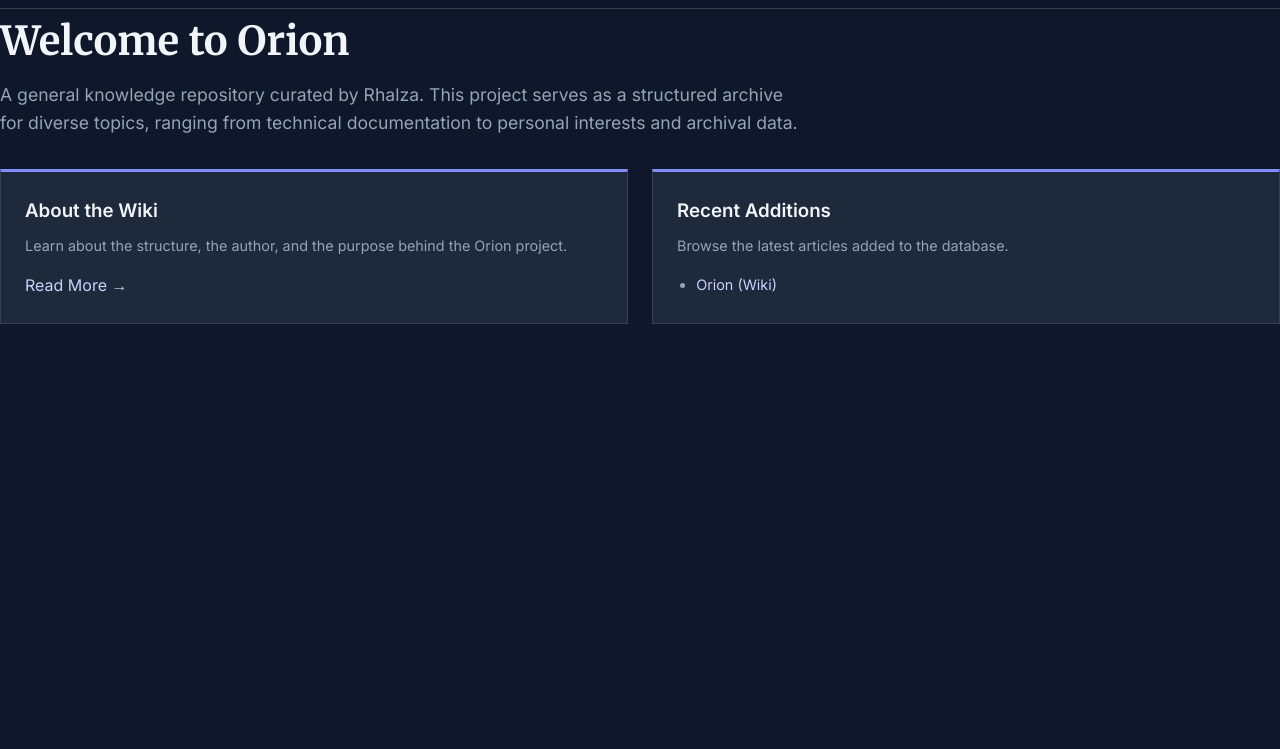
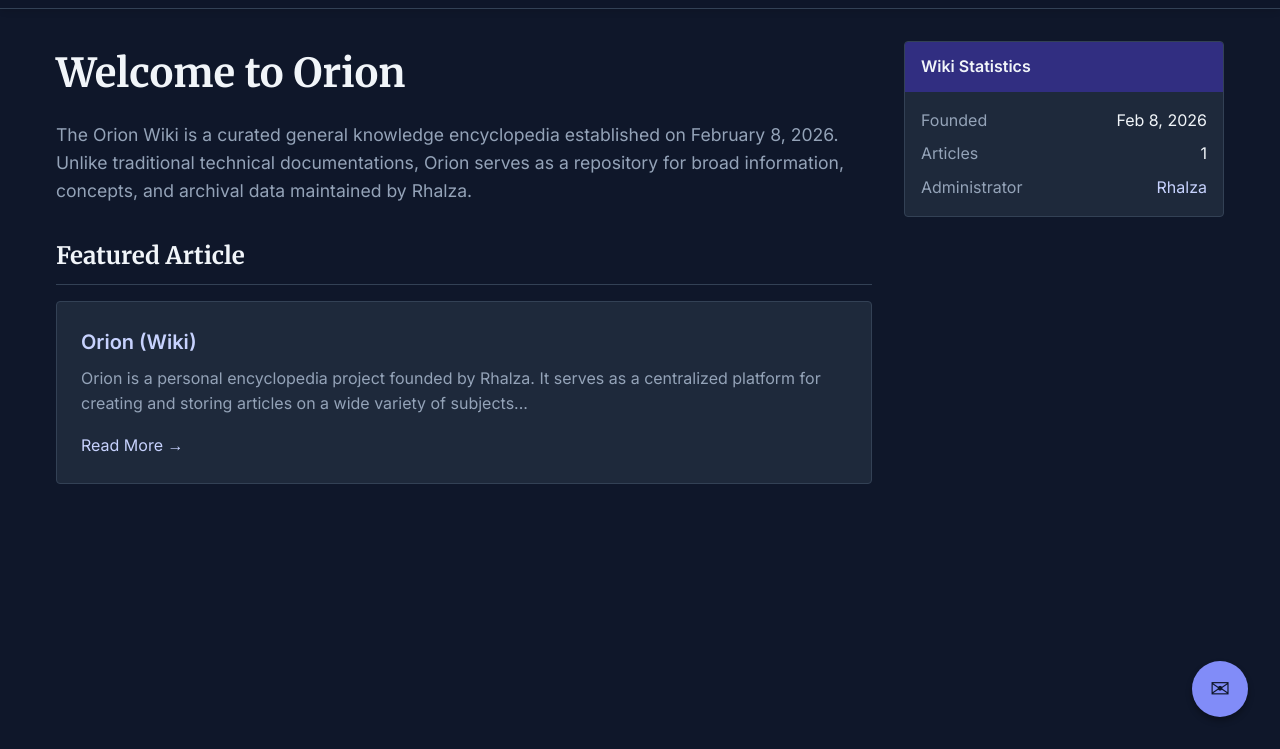
Before and after one commit to Rhalza/wiki, a plain HTML site: page index.html in a window 1280 px wide. Shown: the part 51-800 px from the top of the page. Drawn offline with Linux system fonts and the light colour scheme.

Commit message:
Update index.html

```diff
--- a/index.html
+++ b/index.html
@@ -5,31 +5,12 @@
     <meta name="viewport" content="width=device-width, initial-scale=1.0">
     <title>Orion // Home</title>
     <link rel="stylesheet" href="css/common.css">
-    <!-- Home specific styles can live inline or in css/home.css -->
-    <style>
-        .portal-grid {
-            display: grid;
-            grid-template-columns: repeat(auto-fit, minmax(300px, 1fr));
-            gap: 1.5rem;
-            margin-top: 2rem;
-        }
-        .portal-card {
-            background-color: var(--bg-surface);
-            border: 1px solid var(--border-main);
-            padding: 1.5rem;
-            border-top: 3px solid var(--accent-primary);
-        }
-        .portal-card h3 { margin-bottom: 0.5rem; color: var(--text-main); }
-        .portal-card p { color: var(--text-muted); font-size: 0.9rem; }
-    </style>
 </head>
 <body>
-    <div class="layout-wrapper">
     <header>
         <div class="header-inner">
             <a href="index.html" class="site-logo">
-                    <!-- Adjusted path for root -->
-                    <img src="media/images/site/logo1.png" alt="Orion Wiki">
+                <img src="media/images/site/logo1.png" alt="Orion">
             </a>
 
             <div class="search-wrapper">
@@ -39,43 +20,63 @@
         </div>
     </header>
 
-        <main>
-            <h1 style="font-size: 2.5rem; margin-bottom: 0.5rem; font-family: var(--font-heading);">Welcome to Orion</h1>
-            <p style="font-size: 1.1rem; color: var(--text-muted); max-width: 800px;">
-                A general knowledge repository curated by Rhalza. This project serves as a structured archive for diverse topics, ranging from technical documentation to personal interests and archival data.
+    <div class="layout-wrapper" style="max-width: 1200px; margin: 0 auto; width: 100%; padding: 2rem 1rem;">
+        <main style="display: grid; grid-template-columns: 1fr 320px; gap: 2rem;">
+            <div class="content-column">
+                <h1 style="font-family: var(--font-heading); font-size: 2.5rem; margin-bottom: 1rem;">Welcome to Orion</h1>
+                <p style="font-size: 1.1rem; color: var(--text-muted); margin-bottom: 2rem;">
+                    The Orion Wiki is a curated general knowledge encyclopedia established on February 8, 2026.
+                    Unlike traditional technical documentations, Orion serves as a repository for broad information,
+                    concepts, and archival data maintained by Rhalza.
                 </p>
 
-            <div class="portal-grid">
-                <div class="portal-card">
-                    <h3>About the Wiki</h3>
-                    <p>Learn about the structure, the author, and the purpose behind the Orion project.</p>
-                    <a href="article/Orion_(Wiki).html" style="display:block; margin-top:1rem;">Read More &rarr;</a>
-                </div>
-                <div class="portal-card">
-                    <h3>Recent Additions</h3>
-                    <p>Browse the latest articles added to the database.</p>
-                    <ul id="recent-list" style="margin-top:1rem; padding-left:1.2rem; color:var(--text-muted); font-size:0.9rem;">
-                        <!-- JS can populate this later -->
-                        <li><a href="article/Orion_(Wiki).html">Orion (Wiki)</a></li>
-                    </ul>
+                <h2 style="font-family: var(--font-heading); border-bottom: 1px solid var(--border-main); padding-bottom: 0.5rem; margin-bottom: 1rem;">Featured Article</h2>
+                <div style="background-color: var(--bg-surface); padding: 1.5rem; border: 1px solid var(--border-main); border-radius: 4px;">
+                    <h3 style="margin-bottom: 0.5rem;"><a href="article/Orion_(Wiki).html" style="font-size: 1.25rem;">Orion (Wiki)</a></h3>
+                    <p style="color: var(--text-muted); margin-bottom: 1rem;">
+                        Orion is a personal encyclopedia project founded by Rhalza. It serves as a centralized platform for creating and storing articles on a wide variety of subjects...
+                    </p>
+                    <a href="article/Orion_(Wiki).html">Read More &rarr;</a>
                 </div>
             </div>
-        </main>
 
-        <!-- Floating Action Button -->
-        <div class="fab-container">
-            <div class="fab-menu">
-                <div class="fab-item" id="mail-correction">Correction</div>
-                <div class="fab-item" id="mail-suggestion">Suggestion</div>
-                <div class="fab-item" id="mail-submission">Submission</div>
+            <aside>
+                <div style="background-color: var(--bg-surface); border: 1px solid var(--border-main); border-radius: 4px; overflow: hidden;">
+                    <div style="background-color: var(--accent-surface); padding: 0.75rem 1rem; font-weight: 600;">
+                        Wiki Statistics
                     </div>
-            <div class="fab-main" title="Contact / Contribute">
-                <svg viewBox="0 0 24 24"><path d="M20 4H4c-1.1 0-1.99.9-1.99 2L2 18c0 1.1.9 2 2 2h16c1.1 0 2-.9 2-2V6c0-1.1-.9-2-2-2zm0 4l-8 5-8-5V6l8 5 8-5v2z"/></svg>
+                    <div style="padding: 1rem;">
+                        <div style="display: flex; justify-content: space-between; margin-bottom: 0.5rem;">
+                            <span style="color: var(--text-muted);">Founded</span>
+                            <span>Feb 8, 2026</span>
+                        </div>
+                        <div style="display: flex; justify-content: space-between; margin-bottom: 0.5rem;">
+                            <span style="color: var(--text-muted);">Articles</span>
+                            <span id="stat-total-articles">Loading...</span>
+                        </div>
+                        <div style="display: flex; justify-content: space-between;">
+                            <span style="color: var(--text-muted);">Administrator</span>
+                            <a href="#">Rhalza</a>
                         </div>
                     </div>
+                </div>
+            </aside>
+        </main>
+    </div>
+
+    <div class="fab-container">
+        <div id="fab-menu" class="fab-menu">
+            <button id="opt-correct" class="fab-item">Correction</button>
+            <button id="opt-suggest" class="fab-item">Suggestion</button>
+            <button id="opt-submit" class="fab-item">Submission</button>
+        </div>
+        <button id="fab-main" class="fab-button">
+            <span id="fab-icon">✉</span>
+        </button>
     </div>
 
     <script src="js/common.js"></script>
     <script src="js/search.js"></script>
+    <script src="js/main.js"></script>
 </body>
 </html>
```
Lines whose indentation alone changed are shown as unchanged.
